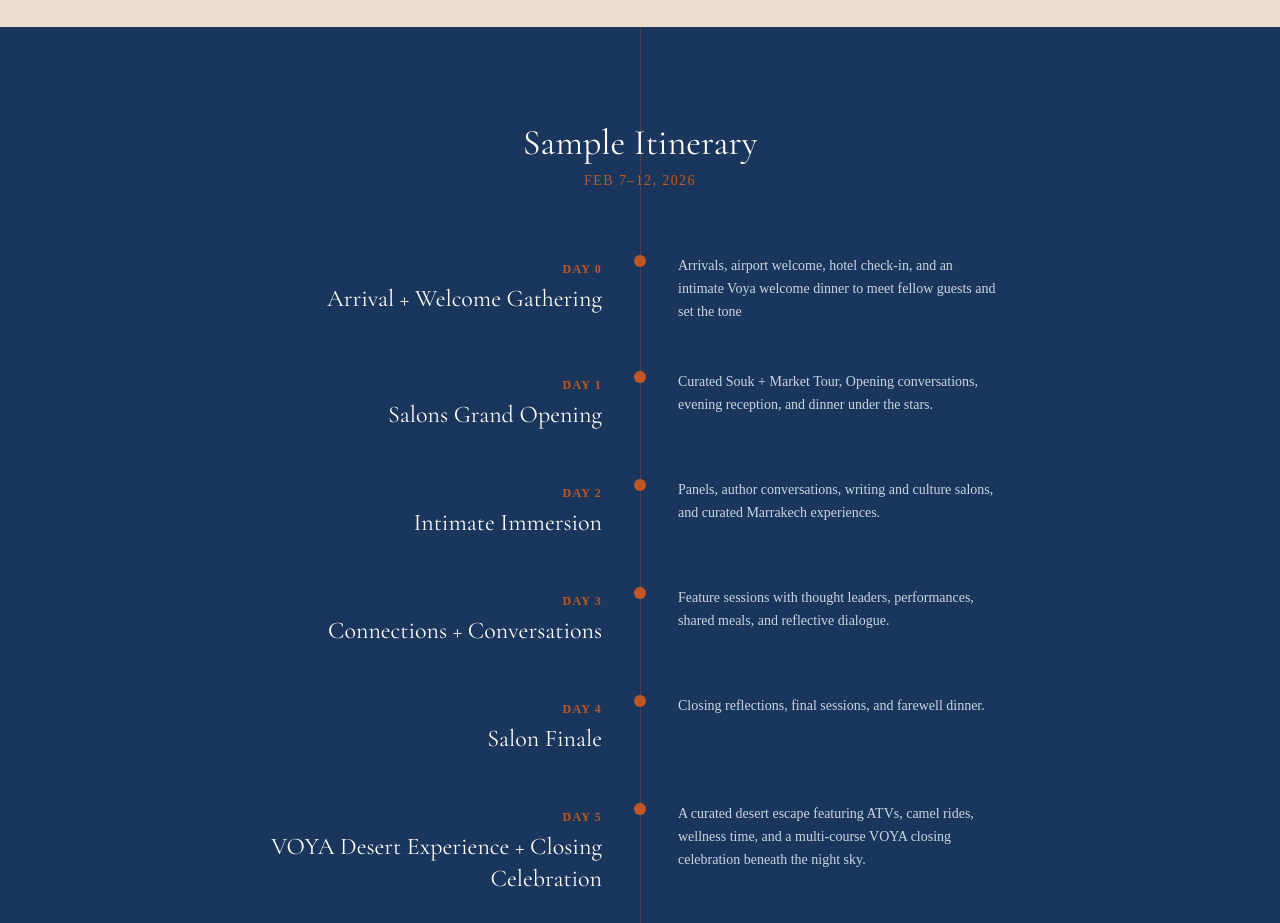
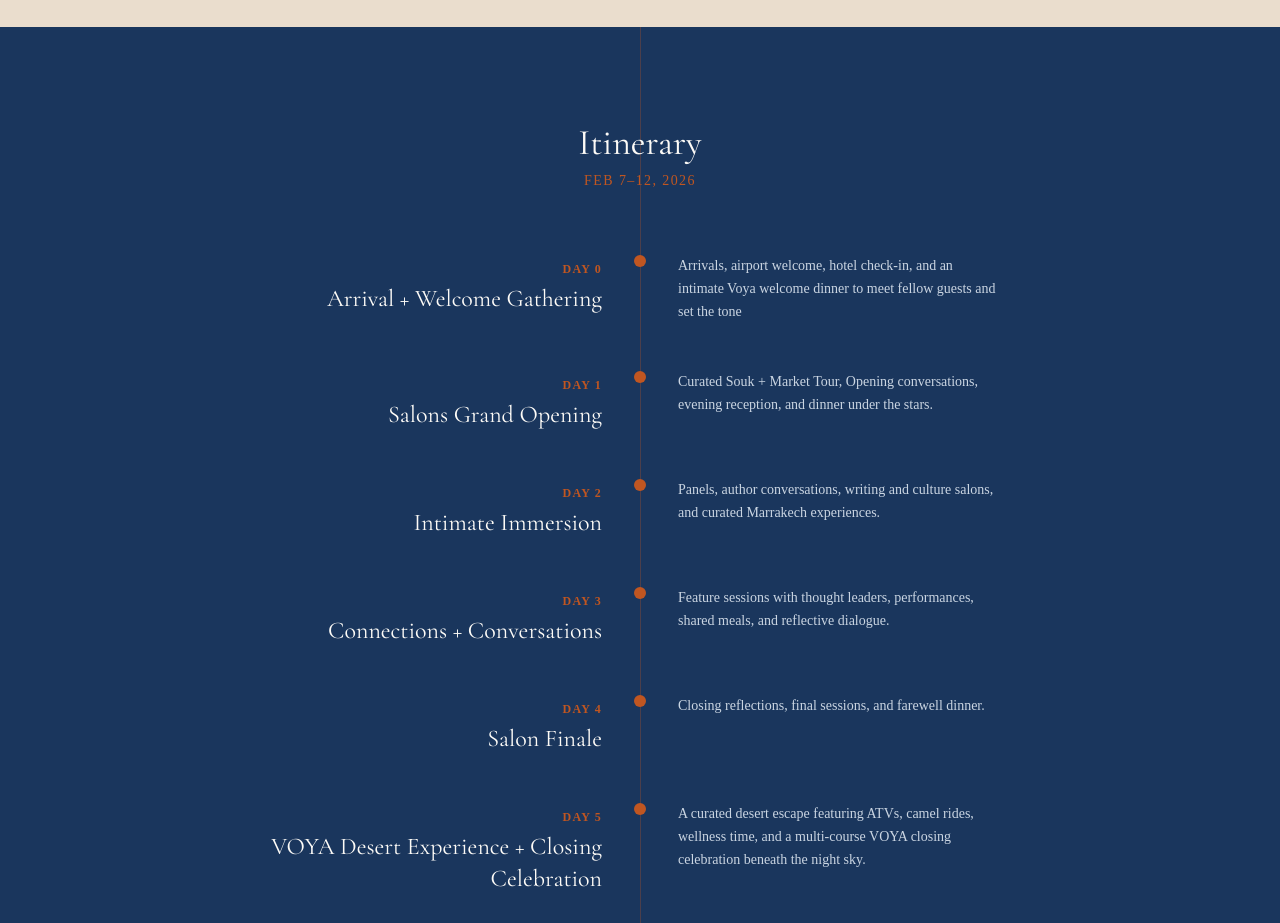
Before and after one commit to skenpo2/diaspora-2026, a React (Vite) app: page / in a window 1280 px wide. Shown: the part 5600-6523 px from the top of the page. Built offline with nearby package versions, Linux system fonts and the light colour scheme; a web font is replaced by a local one.

Commit message:
fix: sample removed

```diff
--- a/src/App.tsx
+++ b/src/App.tsx
@@ -938,7 +938,7 @@ const Itinerary: React.FC = () => {
       <div className="max-w-4xl mx-auto px-6 relative z-10">
         <div className="text-center mb-16">
           <h2 className="font-['Cormorant_Garamond'] text-4xl text-[#FDFBF7]">
-            Sample Itinerary
+            Itinerary
           </h2>
           <p className="text-[#C05621] font-['Proza_Libre'] tracking-widest text-sm mt-2">
             FEB 7–12, 2026
```
